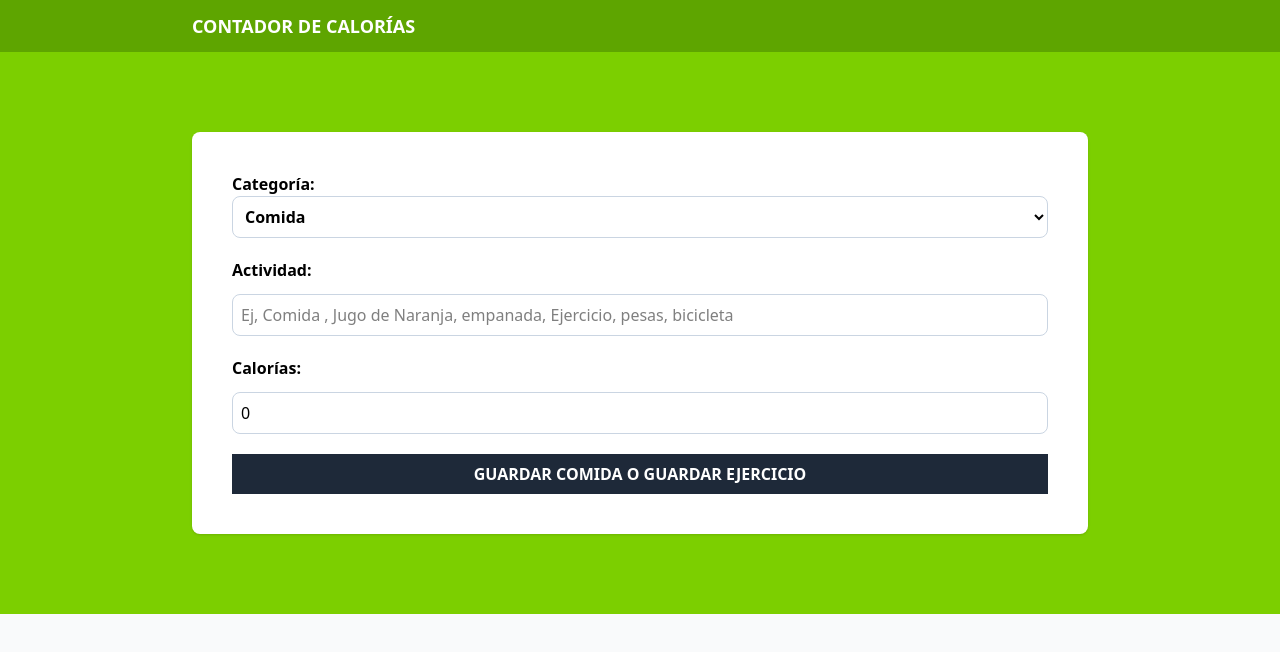
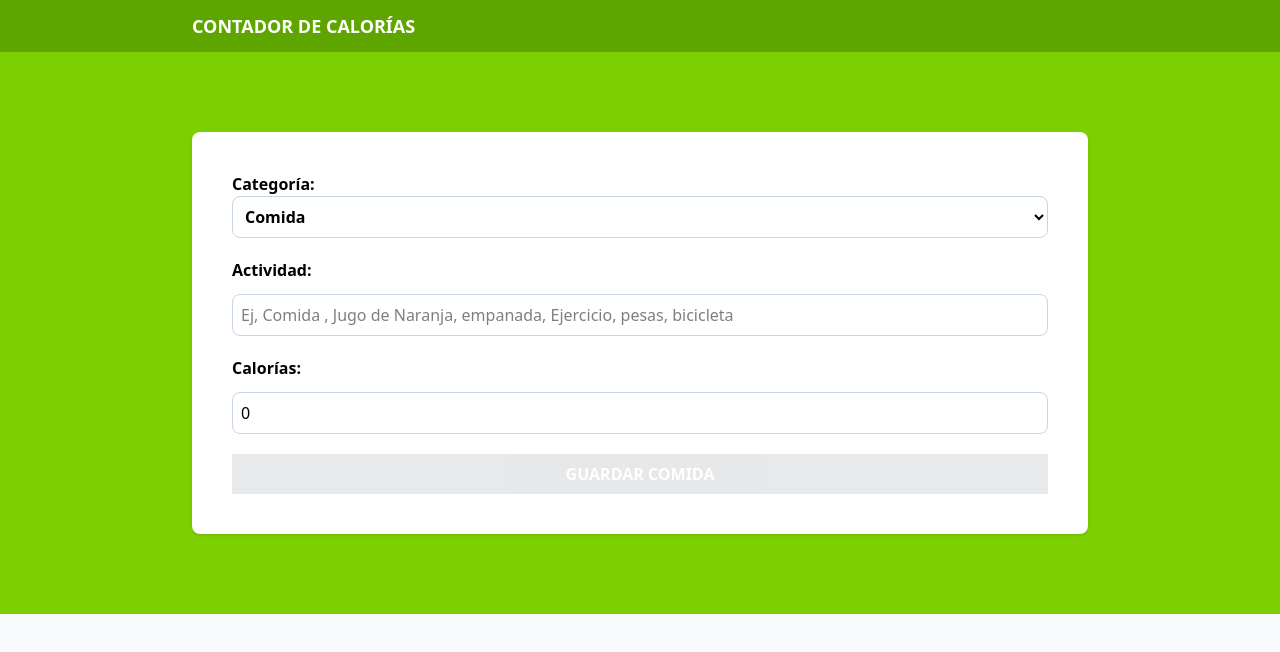
Before and after one commit to Alejandrogv2304/calculadora-calorias, a React (Vite) app: page / in a window 1280 px wide. Shown: the top 652 px of the page. Built offline with nearby package versions, Linux system fonts and the light colour scheme.

Commit message:
Implementación validación
Se implementa validación para el formulario

```diff
--- a/src/components/Form.tsx
+++ b/src/components/Form.tsx
@@ -1,19 +1,39 @@
 import { categories } from "../data/categories"
-import { useState } from "react"
+import { useState, ChangeEvent , FormEvent } from "react"
+import  type { Activity } from "../types"
 export default function Form() {
-    const [activity, setActivity]= useState({
+    const [activity, setActivity]= useState<Activity>({
         category:1,
         name:'',
         calories:0
     })
+
+    const handleChange = (e: ChangeEvent<HTMLSelectElement> | ChangeEvent<HTMLInputElement>) =>{
+      const isNumberField = ['category', 'calories'].includes(e.target.id);
+      setActivity({
+        ...activity,
+        [e.target.id] : isNumberField ? +e.target.value : e.target.value
+      })
+    }
+
+    const isvalidActivity = () =>{
+      const { name, calories } = activity;
+      return name.trim() && calories > 0;
+    }
+  //Evita que se recargue la página al darle submit al formulario
+    const handleSubmit = (e : FormEvent<HTMLFormElement>) =>{
+     e.preventDefault
+    }
   return (
-    <form className="space-y-5 bg-white shadow rounded-lg p-10">
+    <form className="space-y-5 bg-white shadow rounded-lg p-10"
+    onSubmit={handleSubmit}>
       <div className="grid grid-cols-1 gap-3">
         <label htmlFor="category" className="font-bold"> Categoría:
             <select
             className="border border-slate-300 p-2 rounded-lg w-full bg-white"
             id="category"
-            value={activity.category}>
+            value={activity.category}
+            onChange={handleChange}>
              {categories.map(category => (
                 <option
                 key={category.id}
@@ -33,7 +53,8 @@ export default function Form() {
             type="text"
             className=" border border-slate-300 p-2 rounded-lg "
             placeholder="Ej, Comida , Jugo de Naranja, empanada, Ejercicio, pesas, bicicleta"
-            value={activity.name}/>
+            value={activity.name}
+            onChange={handleChange}/>
 
       </div>
 
@@ -44,14 +65,16 @@ export default function Form() {
             type="number"
             className=" border border-slate-300 p-2 rounded-lg "
             placeholder="Ej, Comida , Jugo de Naranja, empanada, Ejercicio, pesas, bicicleta"
-            value={activity.calories}/>
+            value={activity.calories}
+            onChange={handleChange}/>
 
       </div>
 
       <input
       type="submit"
-      className="bg-gray-800 hover:bg-gray-900 w-full p-2 text-white cursor-pointer font-bold uppercase"
-      value="Guardar Comida o Guardar ejercicio"/>
+      className="bg-gray-800 hover:bg-gray-900 w-full p-2 text-white cursor-pointer font-bold uppercase disabled:opacity-10"
+      disabled={!isvalidActivity()}
+      value={activity.category == 1 ? "Guardar comida" :"Guardar ejercicio"}/>
     </form>
   )
 }
--- /dev/null
+++ b/src/reducers/activity-reducer.ts
@@ -0,0 +1,20 @@
+import { Activity } from "../types"
+
+export type ActivityActions ={
+
+}
+
+type ActivityState ={
+    activities : Activity []
+}
+
+export const initialState : ActivityState= {
+ activities : []
+}
+
+export const activityReducer = (
+    state: ActivityState = initialState,
+    action: ActivityActions
+) => {
+
+}
--- a/src/types/index.ts
+++ b/src/types/index.ts
@@ -2,3 +2,8 @@ export type Category ={
     id: number,
     name:string
 }
+export type Activity = {
+    category:number,
+    name:string,
+    calories: number
+}
```
